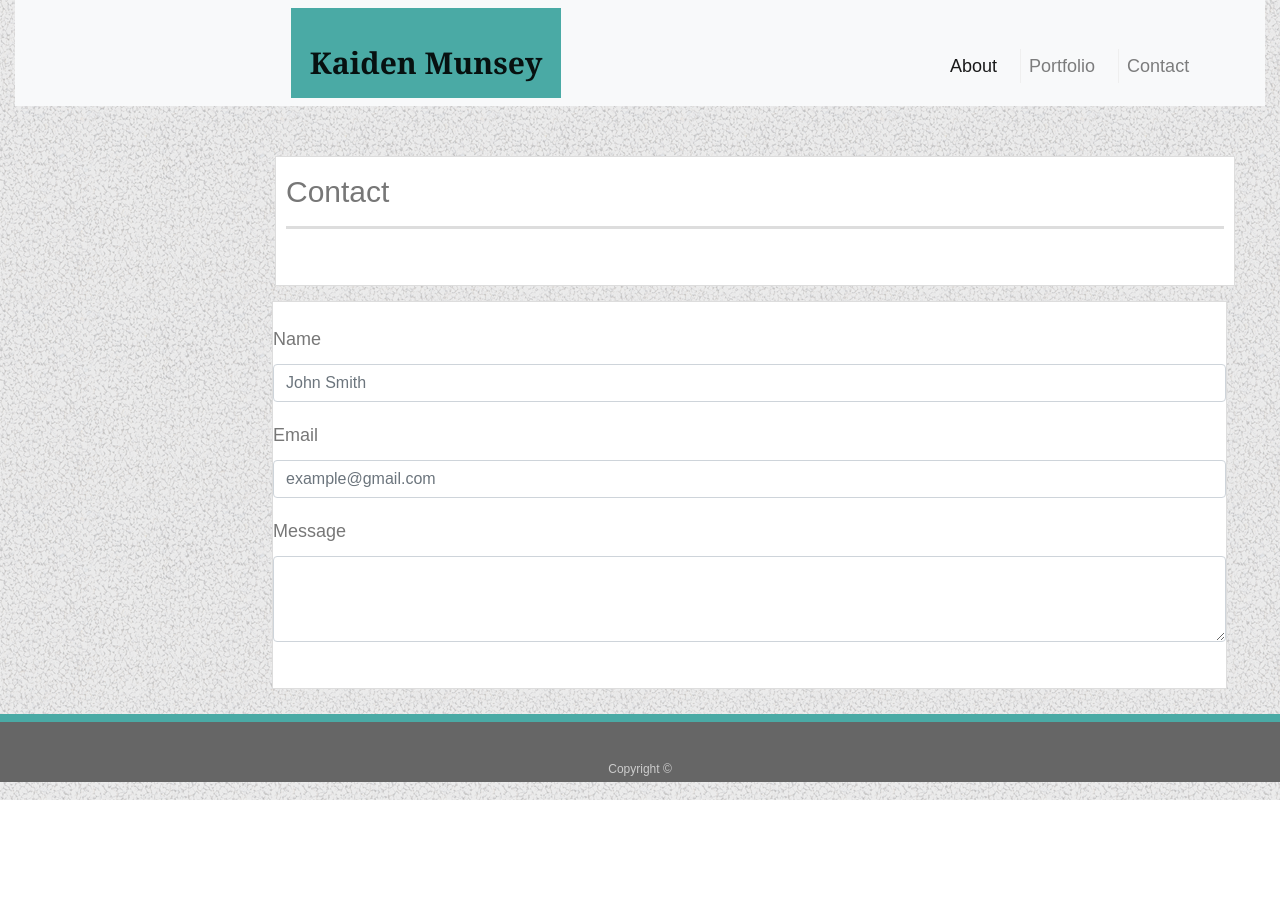
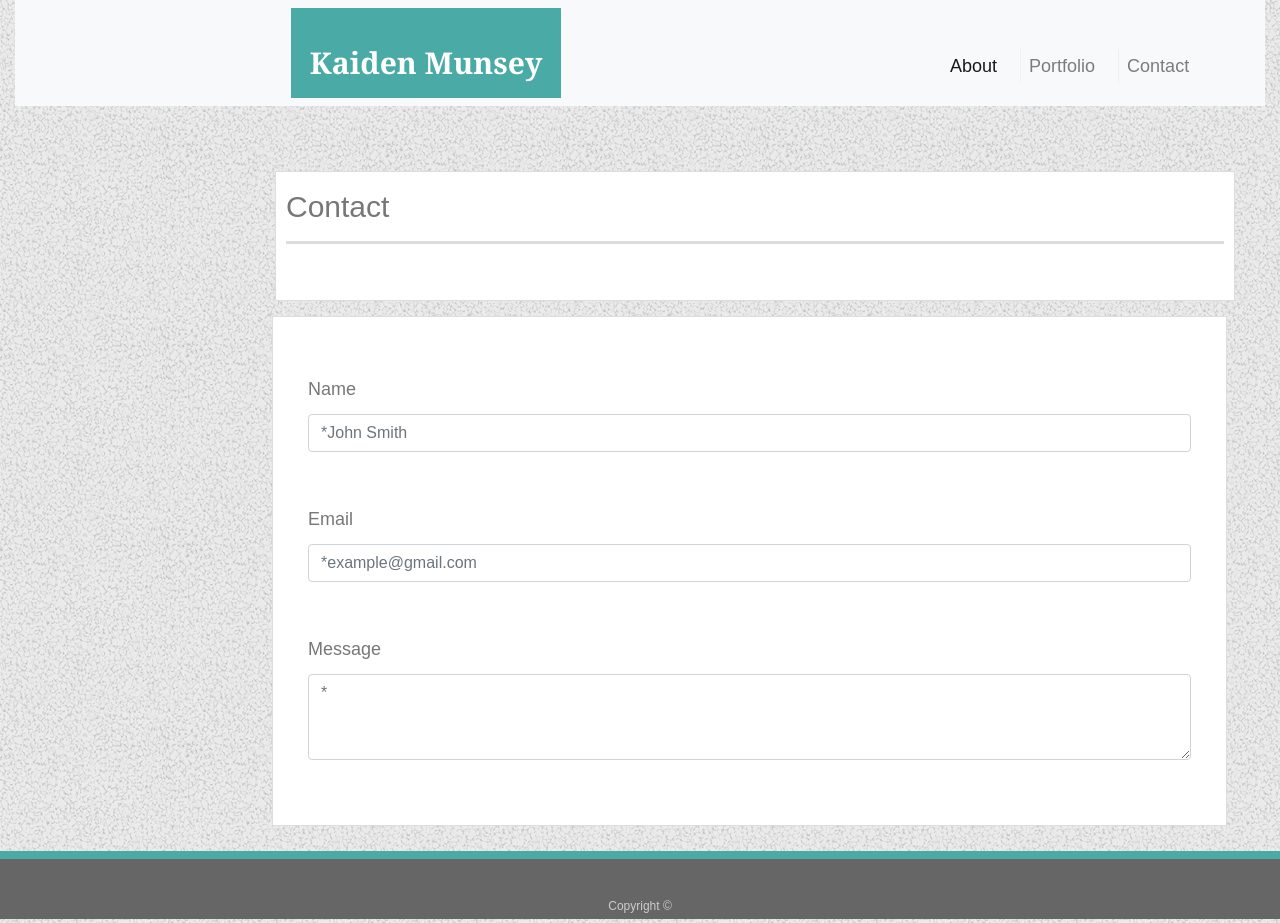
Before and after one commit to kaiden-m7/Bootstrap-Portfolio, a plain HTML site: page contact.html in a window 1280 px wide. Before the commit the page ends 800 px from the top, so only its background shows below. Drawn offline with nearby package versions, Linux system fonts and the light colour scheme.

Commit message:
<adding personal css to form html>

```diff
--- a/contact.html
+++ b/contact.html
@@ -15,7 +15,7 @@
 <div id="master-nav">
   <div class="container-fluid">
     <nav class="navbar navbar-expand-lg navbar-light bg-light">
-        <a class="navbar-brand kaidenNav" href="index.html">Kaiden Munsey</a>
+        <a class="navbar-brand" id="kaidenNav" href="index.html">Kaiden Munsey</a>
         <button class="navbar-toggler" type="button" data-toggle="collapse" data-target="#navbarNavAltMarkup" aria-controls="navbarNavAltMarkup" aria-expanded="false" aria-label="Toggle navigation">
           <span class="navbar-toggler-icon"></span>
         </button>
@@ -35,17 +35,17 @@
     </div>
 <div id="contactFill">
 <form>
-    <div class="form-group">
+    <div class="form-group" id="formFill">
       <label for="exampleFormControlInput1">Name</label>
-      <input type="name" class="form-control" id="exampleFormControlInput1" placeholder="John Smith">
+      <input type="name" class="form-control" id="exampleFormControlInput1" placeholder="*John Smith">
     </div>
-    <div class="form-group">
+    <div class="form-group" id="formFill">
         <label for="exampleFormControlInput1">Email</label>
-        <input type="email" class="form-control" id="exampleFormControlInput1" placeholder="example@gmail.com">
+        <input type="email" class="form-control" id="exampleFormControlInput1" placeholder="*example@gmail.com">
       </div>
-    <div class="form-group">
+    <div class="form-group" id="formFill">
       <label for="exampleFormControlTextarea1">Message</label>
-      <textarea class="form-control" id="exampleFormControlTextarea1" rows="3"></textarea>
+      <textarea class="form-control" id="exampleFormControlTextarea1" rows="3" placeholder="*"></textarea>
     </div>
   </form>
 </div>
--- a/css/style.css
+++ b/css/style.css
@@ -18,8 +18,7 @@ body {
 }
 
 .master-nav {
-    position: static;
-    z-index: 99;
+    position: sticky;
     width: 100%;
     margin: 0;
     overflow: auto;
@@ -28,7 +27,7 @@ body {
     border-bottom: 2px solid #cccccc;
 }
 
-.kaidenNav {
+#kaidenNav {
     float: left;
     width: 270px;
     height: 90px;
@@ -137,7 +136,9 @@ h1 {
     background: #ffffff;
     border: 1px solid #dddddd;
     margin-top: 10px;
-    padding-top: 20px;
+    padding-top: 25px;
+    width: 100%;
+    height: auto;
 }
 
 #topTitle {
@@ -148,7 +149,8 @@ h1 {
     margin-left: 290px;
     background: #ffffff;
     border: 1px solid #dddddd;
-    margin-top: 0;
+    margin-bottom: 0;
+    margin-bottom: 15px;
 }
 .col-sm-6 {
     position: relative;
@@ -209,7 +211,7 @@ h3 {
     margin-bottom: 25px;
 }
 
-.formgroup {
+#formFill {
     margin: 20px;
-    padding: 30px;
+    padding: 15px;
 }
```
Also changed, not shown: index.html (+2 -2 lines), portfolio.html (+1 -1 lines).
